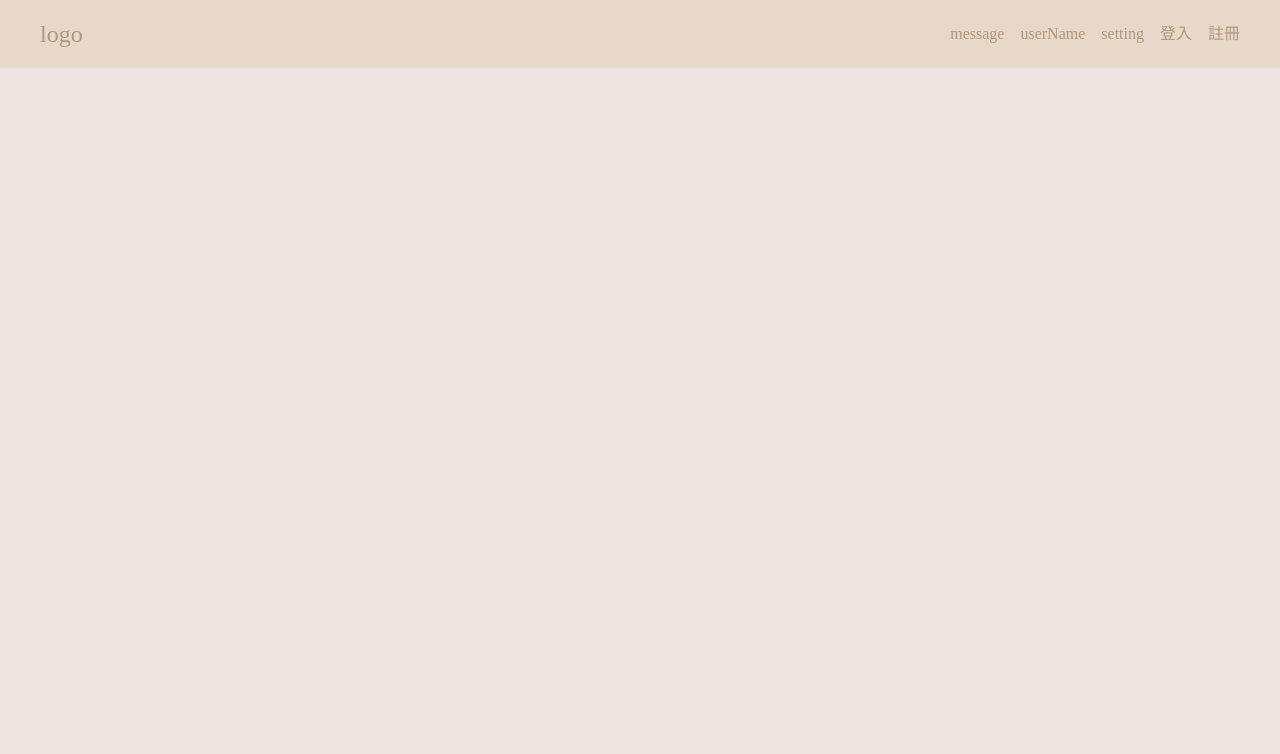
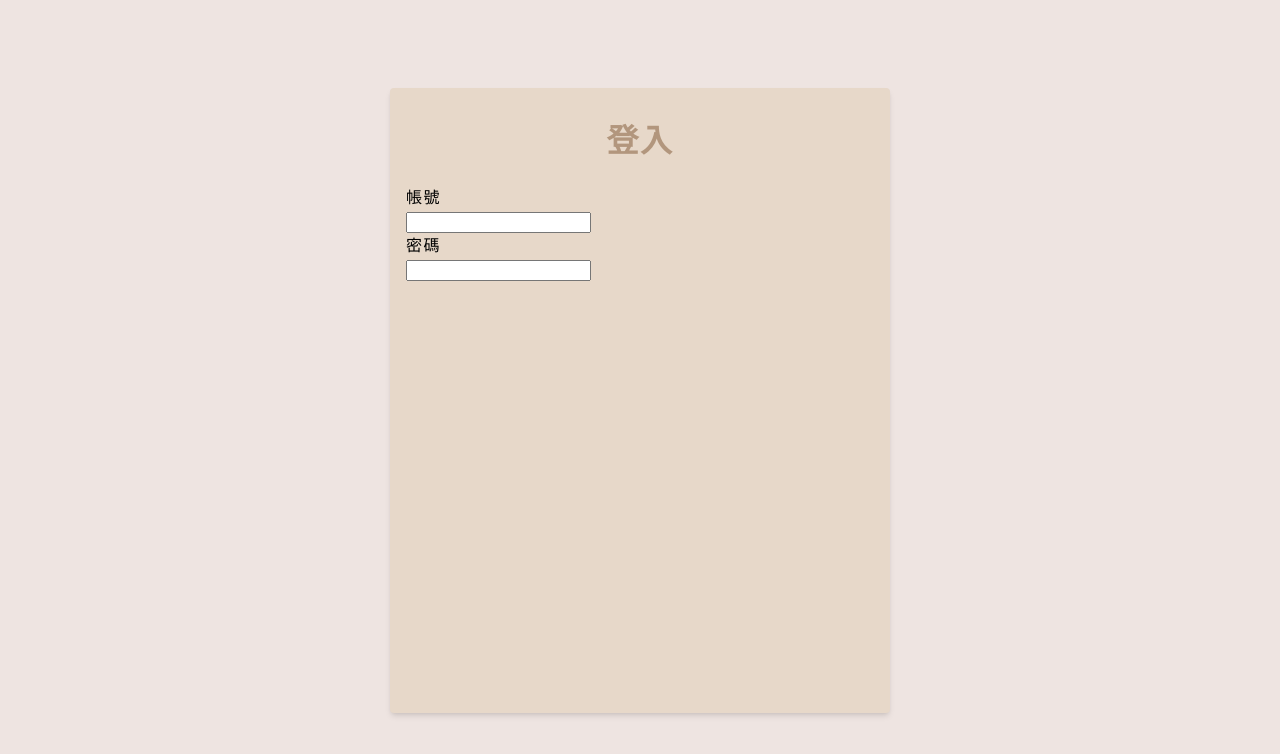
Before and after one commit to MingHuang4040E095/chartoom, a Vue app: page /login in a window 1280 px wide. Shown: the top 754 px of the page. Built offline with nearby package versions, Linux system fonts and the light colour scheme.

Commit message:
新增基本卡片組件&基本輸入框組件、路由加入登入頁

```diff
--- a/src/App.vue
+++ b/src/App.vue
@@ -1,9 +1,29 @@
 <script setup>
-import TheHeader from '@/components/TheHeader.vue'
+import TheHeader from '@/components/TheHeader.vue' // 主選單
+import { provide } from 'vue'
+import { useRoute, useRouter } from 'vue-router'
+
+const router = useRouter()
+const route = useRoute()
+
+console.log(router)
+
+/**
+ * 跳轉頁面
+ * @param {[String]} name 路由名稱
+ * @param {[Object]} params 路由參數
+ * @param {[Object]} query 路由參數
+ */
+const goPage = (name, params = {}, query = {}) => {
+  router.push({ name, params, query })
+}
+provide('goPage', goPage)
 </script>
 <template>
-  <TheHeader />
-  <RouterView></RouterView>
+  <TheHeader v-if="route.name !== 'Login'" />
+  <body>
+    <RouterView></RouterView>
+  </body>
 </template>
 <style lang="scss">
 body {
--- /dev/null
+++ b/src/components/Card/CardBasic.vue
@@ -0,0 +1,8 @@
+<script setup></script>
+<template>
+  <div
+    class="card flex flex-col bg-secondary-200 rounded-1 shadow-md aspect-ratio-video tracking-widest"
+  >
+    <slot></slot>
+  </div>
+</template>
--- a/src/components/RoomCard.vue
+++ b/src/components/Card/CardRoom.vue
@@ -1,4 +1,5 @@
 <script setup>
+import CardBasic from '@/components/Card/CardBasic.vue' // 基礎卡片樣式
 const props = defineProps({
   // 聊天室id
   id: {
@@ -13,9 +14,9 @@ const props = defineProps({
   // 聊天室
   introduce: {
     type: String,
-    default: '內容', // 限制最多15字
+    default: '內容', // 限制最多30字
     validator: (value) => {
-      return value.length <= 15
+      return value.length <= 30
     },
   },
 })
@@ -33,9 +34,7 @@ const joinRoom = (id) => {
 }
 </script>
 <template>
-  <div
-    class="card flex flex-col bg-secondary-200 rounded-1 aspect-ratio-video tracking-widest"
-  >
+  <CardBasic>
     <h2 class="text-primary-100 px-6">{{ props.title }}</h2>
     <div class="card__introduce text-primary-200 font-size-4 px-6">
       <!-- {{ props.introduce }} -->
@@ -49,10 +48,11 @@ const joinRoom = (id) => {
         加入
       </button>
     </div>
-  </div>
+  </CardBasic>
 </template>
 <style lang="scss" scoped>
 .card {
+  min-width: 200px;
   .card__introduce {
     overflow: hidden;
     text-overflow: ellipsis;
--- /dev/null
+++ b/src/components/Form/BasicInput.vue
@@ -0,0 +1,13 @@
+<script>
+const props = defineProps({
+  type: {
+    type: String,
+    default: 'text',
+  },
+})
+</script>
+<template>
+  <div class="basic-input">
+    <input class="" :type="props.type" />
+  </div>
+</template>
--- a/src/components/TheHeader.vue
+++ b/src/components/TheHeader.vue
@@ -1,4 +1,9 @@
-<script setup></script>
+<script setup>
+import { inject } from 'vue'
+
+const goPage = inject('goPage')
+console.log(goPage)
+</script>
 <template>
   <header
     class="flex justify-between items-center bg-secondary-200 w-full px-10 py-4"
@@ -8,7 +13,7 @@
       <div>message</div>
       <div>userName</div>
       <div>setting</div>
-      <div>登入</div>
+      <div @click="goPage('Login')">登入</div>
       <div>註冊</div>
     </nav>
   </header>
--- a/src/main.js
+++ b/src/main.js
@@ -4,5 +4,6 @@ import 'virtual:uno.css'
 import { createApp } from 'vue'
 import App from './App.vue'
 import router from './router'
+
 // import './style.css'
 createApp(App).use(router).mount('#app')
--- a/src/router/index.js
+++ b/src/router/index.js
@@ -5,6 +5,12 @@ const routes = [
     path: '/',
     name: 'Home',
     component: () => import('@/views/TheHome.vue'),
+  },
+  {
+    // 登入
+    path: '/login',
+    name: 'Login',
+    component: () => import('@/views/TheLogin.vue'),
   },
 ]
 
--- a/src/views/TheHome.vue
+++ b/src/views/TheHome.vue
@@ -1,11 +1,10 @@
 <script setup>
-import RoomCard from '@/components/RoomCard.vue'
+// 首頁
+import CardRoom from '@/components/Card/CardRoom.vue' // 房間卡片
 </script>
 <template>
-  <section>
-    <container>
-      <!-- 側邊欄 -->
-      <!-- <aside class="the-aside bg-secondary-200 max-w-lg w-full h-screen p-10">
+  <!-- 側邊欄 -->
+  <!-- <aside class="the-aside bg-secondary-200 max-w-lg w-full h-screen p-10">
                 <h1 class="text-primary-200 font-size-12 font-bold text-center">MH聊天室</h1>
 
                 <form>
@@ -14,12 +13,10 @@ import RoomCard from '@/components/RoomCard.vue'
                     </div>
                 </form>
             </aside> -->
-      <body
-        class="p-10 grid grid-cols-1 sm:grid-cols-2 lg:grid-cols-4 gap-4 lg:gap-8"
-      >
-        <RoomCard v-for="i in 16" :key="i" />
-      </body>
-    </container>
+  <section
+    class="p-10 grid grid-cols-1 sm:grid-cols-2 md:grid-cols-3 md:gap-6 lg:grid-cols-4 gap-4 lg:gap-8"
+  >
+    <CardRoom v-for="i in 16" :key="i" />
   </section>
 </template>
 <style lang="scss">
@@ -28,4 +25,7 @@ import RoomCard from '@/components/RoomCard.vue'
 //     background-color: #ffffff;
 //     padding: 16px 32px;
 // }
+// body {
+//   grid-template-columns: repeat(auto-fit, minmax(300px, 1fr));
+// }
 </style>
--- /dev/null
+++ b/src/views/TheLogin.vue
@@ -0,0 +1,37 @@
+<script setup>
+// 登入頁
+import CardBasic from '@/components/Card/CardBasic.vue' // 基礎卡片樣式
+</script>
+<template>
+  <section
+    class="login flex justify-center items-center px-4 py-8 md:px-8 md-py-16"
+  >
+    <CardBasic class="w-full px-4 py-2">
+      <h1 class="text-primary-200 text-center">登入</h1>
+      <div>
+        <div>
+          <label for="">帳號</label>
+          <div>
+            <input type="text" />
+          </div>
+        </div>
+        <div>
+          <label for="">密碼</label>
+          <div>
+            <input type="password" />
+          </div>
+        </div>
+      </div>
+    </CardBasic>
+  </section>
+</template>
+<style lang="scss" scoped>
+.login {
+  height: 100vh;
+
+  > div {
+    max-width: 500px;
+    aspect-ratio: 4 / 5;
+  }
+}
+</style>
```
Also changed, not shown: 1 other file (tests, documents, lock files or other folders).
